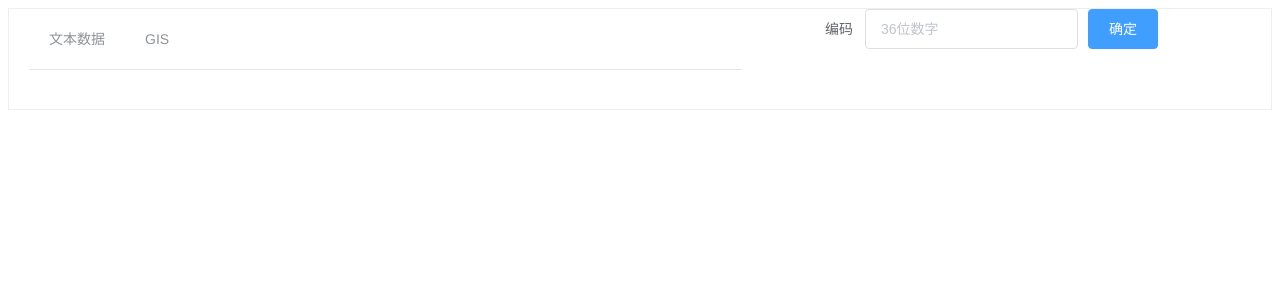
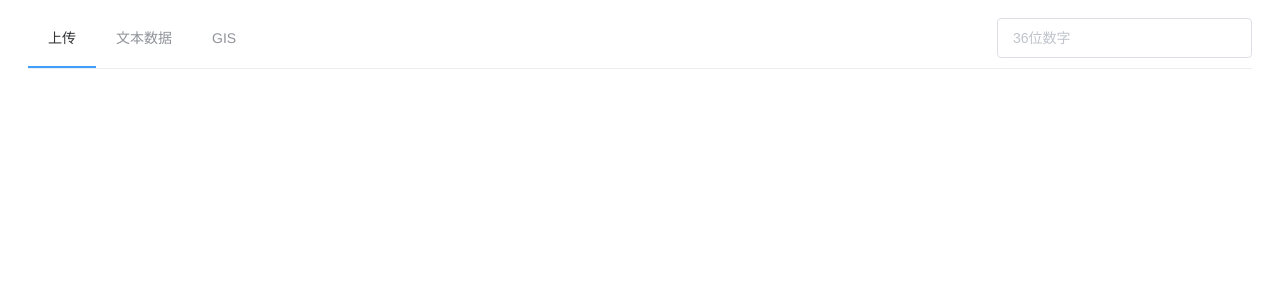
Before and after one commit to xiaolongtuan-yuan/EIS, a Vue app: page / in a window 1280 px wide. Shown: the top 300 px of the page. Built offline with nearby package versions, Linux system fonts and the light colour scheme.

Commit message:
地图标点功能实现，路由出了点问题

```diff
--- a/package.json
+++ b/package.json
@@ -11,7 +11,8 @@
     "core-js": "^3.8.3",
     "element-ui": "^2.15.10",
     "vue": "^2.6.14",
-    "vue-router": "^3.6.5"
+    "vue-router": "^3.6.5",
+    "vuex": "^3.6.2"
   },
   "devDependencies": {
     "@babel/core": "^7.12.16",
--- a/public/index.html
+++ b/public/index.html
@@ -10,8 +10,7 @@
     <%= htmlWebpackPlugin.options.title %>
   </title>
 </head>
-<script charset="utf-8" src="https://map.qq.com/api/js?v=2.exp&key=
-MHKBZ-5FU3D-D774T-HAQEG-J2OUS-4KFS6"></script>
+<script charset="utf-8" src="https://map.qq.com/api/gljs?v=1.exp&libraries=service&key=MHKBZ-5FU3D-D774T-HAQEG-J2OUS-4KFS6"></script>
 
 <body>
   <noscript>
--- a/src/main.js
+++ b/src/main.js
@@ -4,6 +4,7 @@ import ElementUi from 'element-ui';
 import 'element-ui/lib/theme-chalk/index.css';
 import VueRouter from 'vue-router';
 import router from './router';
+import store from './store';
 
 Vue.config.productionTip = false
 Vue.use(ElementUi)
@@ -12,4 +13,8 @@ Vue.use(VueRouter)
 new Vue({
   render: h => h(App),
   router:router,
+  store,
+  brforCreate(){
+    Vue.prototype.$bus = this
+  }
 }).$mount('#app')
--- a/src/router/index.js
+++ b/src/router/index.js
@@ -6,6 +6,11 @@ export default new VueRouter({
     routes: [
         {
             path: '/', component: () => import('@/views/Main'), children: [
+                {
+                    name:'input',
+                    path:'/input',
+                    component:()=>import('@/views/Input')
+                },
                 {
                     name: 'TextData',
                     path: 'textdata',
--- /dev/null
+++ b/src/store/index.js
@@ -0,0 +1,21 @@
+import Vue from "vue";
+import Vuex from 'vuex';
+
+Vue.use(Vuex)
+
+const actions = {}
+const mutations = {
+    SET_testText(state,value){
+        console.log("store "+value);
+        state.testText = value;
+    }
+}
+const state = {
+    testText:"",
+}
+
+export default new Vuex.Store({
+    actions,
+    mutations,
+    state,
+})
--- /dev/null
+++ b/src/views/Input.vue
@@ -0,0 +1,87 @@
+<template>
+  <div class="center">
+    <el-card style="width:50vw;">
+      <el-form
+        :model="Form"
+        status-icon
+        :rules="rules"
+        ref="Form"
+        class="Form"
+      >
+        <el-form-item label="编码">
+          <el-input type="text" v-model="Form.code"></el-input>
+        </el-form-item>
+        <el-form-item label="文件">
+          <el-upload class="upload-demo" drag action="">
+            <i class="el-icon-upload"></i>
+            <div class="el-upload__text">
+              将文件拖到此处，或<em>点击上传</em>
+            </div>
+            <div class="el-upload__tip" slot="tip">
+              只能上传csv文件，且不超过500kb
+            </div>
+          </el-upload>
+        </el-form-item>
+        <el-form-item>
+          <el-button type="primary" @click="submitForm('Form')">提交</el-button>
+        </el-form-item>
+      </el-form>
+    </el-card>
+  </div>
+</template>
+
+<script>
+export default {
+  name: "Input",
+  components: {},
+  data() {
+    var checkAge = (rule, value, callback) => {
+      if (!value) {
+        return callback(new Error("年龄不能为空"));
+      }
+      setTimeout(() => {
+        if (!Number.isInteger(value)) {
+          callback(new Error("请输入数字值"));
+        } else {
+          if (value < 18) {
+            callback(new Error("必须年满18岁"));
+          } else {
+            callback();
+          }
+        }
+      }, 1000);
+    };
+    return {
+      Form: {
+        code: "",
+      },
+      rules: {
+        code: [{ validator: checkAge, trigger: "blur" }],
+      },
+    };
+  },
+  methods: {
+    submitForm(formName) {
+      this.$refs[formName].validate((valid) => {
+        if (valid) {
+          alert("submit!");
+        } else {
+          console.log("error submit!!");
+          return false;
+        }
+      });
+    },
+  },
+};
+</script>
+
+<style scoped>
+.center{
+    margin-top: 30px;
+    display: flex;
+    justify-content: center;
+}
+.Form{
+
+}
+</style>
--- a/src/views/Main.vue
+++ b/src/views/Main.vue
@@ -1,39 +1,17 @@
 <template>
   <div>
-    <el-container style="border: 1px solid #eee">
+    <el-container>
       <el-header>
         <el-row class="header">
           <el-col :span="14">
-            <el-menu
-              :default-active="activeIndex"
-              class="el-menu-demo"
-              mode="horizontal"
-              @select="handleSelect"
-              router
-            >
-              <el-menu-item index="1" @click="showTextData" route="/textdata"
-                >文本数据</el-menu-item
-              >
-              <el-menu-item index="2" @click="showGIS" route="/map"
-                >GIS</el-menu-item
-              >
+            <el-menu default-active="1" mode="horizontal" class="menu" router>
+              <el-menu-item index="1" route="/input">上传</el-menu-item>
+              <el-menu-item index="2" route="/textdata">文本数据</el-menu-item>
+              <el-menu-item index="3" route="/map">GIS</el-menu-item>
             </el-menu>
           </el-col>
-          <el-col :span="10">
-            <el-form
-              :inline="true"
-              :model="formInline"
-            >
-              <el-form-item label="编码">
-                <el-input
-                  v-model="formInline.user"
-                  placeholder="36位数字"
-                ></el-input>
-              </el-form-item>
-              <el-form-item>
-                <el-button type="primary" @click="onSubmit">确定</el-button>
-              </el-form-item>
-            </el-form>
+          <el-col :span="5" :offset="5">
+            <el-input type="text" v-model="testText" placeholder="36位数字" @change="enterUp"></el-input>
           </el-col>
         </el-row>
       </el-header>
@@ -45,28 +23,20 @@
 </template>
 
 <script>
-import Map from "./Map.vue";
-import TextData from "./TextData.vue";
-
+import store from '@/store';
 export default {
   name: "Main",
-  components: {
-    Map,
-    TextData,
-  },
+  components: {},
   data() {
     return {
-      formInline: {
-        user: "",
-        region: "",
-      },
-    };
+      testText: "",
+    }
   },
   methods: {
-    showTextData() {},
-    showGIS() {},
-    onSubmit() {
-      console.log("submit!");
+    enterUp(e) {
+      alert("submit!"+e);
+      this.$store.commit('SET_testText',this.testText);
+      this.$router.push("Map")
     },
   },
 };
@@ -82,10 +52,18 @@ export default {
 }
 </style>
 <style scoped>
-.inputForm{
-    background: #566;
-    display: flex;
-    justify-content: flex-end;
-    align-content: center;
+.inputForm {
+  background: #566;
+  display: flex;
+  justify-content: flex-end;
+  align-content: center;
+}
+.header{
+  border-bottom: 1px solid #eee;
+  display: flex;
+  align-items: center;
+}
+.menu {
+  border: none;
 }
 </style>
--- a/src/views/Map.vue
+++ b/src/views/Map.vue
@@ -1,32 +1,55 @@
 <template>
   <div>
-    <div id="container" style="width: 100wv; height: 600px;"></div>
+    <div id="container" style="width: 100wv; height: 600px"></div>
   </div>
 </template>
 
 <script>
 export default {
+  data() {
+    return {
+      addressText: "",
+      map,
+    };
+  },
   mounted() {
     this.init();
+    this.addressText = this.$store.state.testText;
+    console.log(this.addressText);
+    if (typeof(this.addressText)!='undefined'){
+      console.log("convert!");
+      this.convert(this.addressText);
+    }
   },
   methods: {
     init() {
-      //步骤：定义map变量 调用 qq.maps.Map() 构造函数   获取地图显示容器
-      //自己设置地图中心点
-      var myLatlng = new qq.maps.LatLng(39.916527, 116.397128);
-      //定义工厂模式函数
-      var myOptions = {
-        zoom: 8, //设置地图缩放级别
-        center: myLatlng, //设置中心点样式
-        mapTypeId: qq.maps.MapTypeId.ROADMAP, //设置地图样式详情参见MapType
-      };
-      //获取dom元素添加地图信息
-      var map = new qq.maps.Map(
-        document.getElementById("container"),
-        myOptions
-      );
-      var a = document.querySelector('canvas+div:last-child')
-      a.style.display = 'none'
+      var map = new TMap.Map("container", {
+        zoom: 14,
+        center: new TMap.LatLng(39.986785, 116.301012),
+      });
+      this.map = map;
+    },
+    convert(address) {
+      var map = new TMap.Map("container", {
+        zoom: 14,
+        center: new TMap.LatLng(39.986785, 116.301012),
+      });
+      var geocoder = new TMap.service.Geocoder(); // 新建一个正逆地址解析类
+      var markers = new TMap.MultiMarker({
+        map: map,
+        geometries: [],
+      });
+      markers.setGeometries([]);
+      // 将给定的地址转换为坐标位置
+      geocoder.getLocation({ address }).then((result) => {
+        markers.updateGeometries([
+          {
+            id: "main",
+            position: result.result.location, // 将得到的坐标位置用点标记标注在地图上
+          },
+        ]);
+        map.setCenter(result.result.location);
+      });
     },
   },
 };
```
Also changed, not shown: 1 other file (tests, documents, lock files or other folders).
